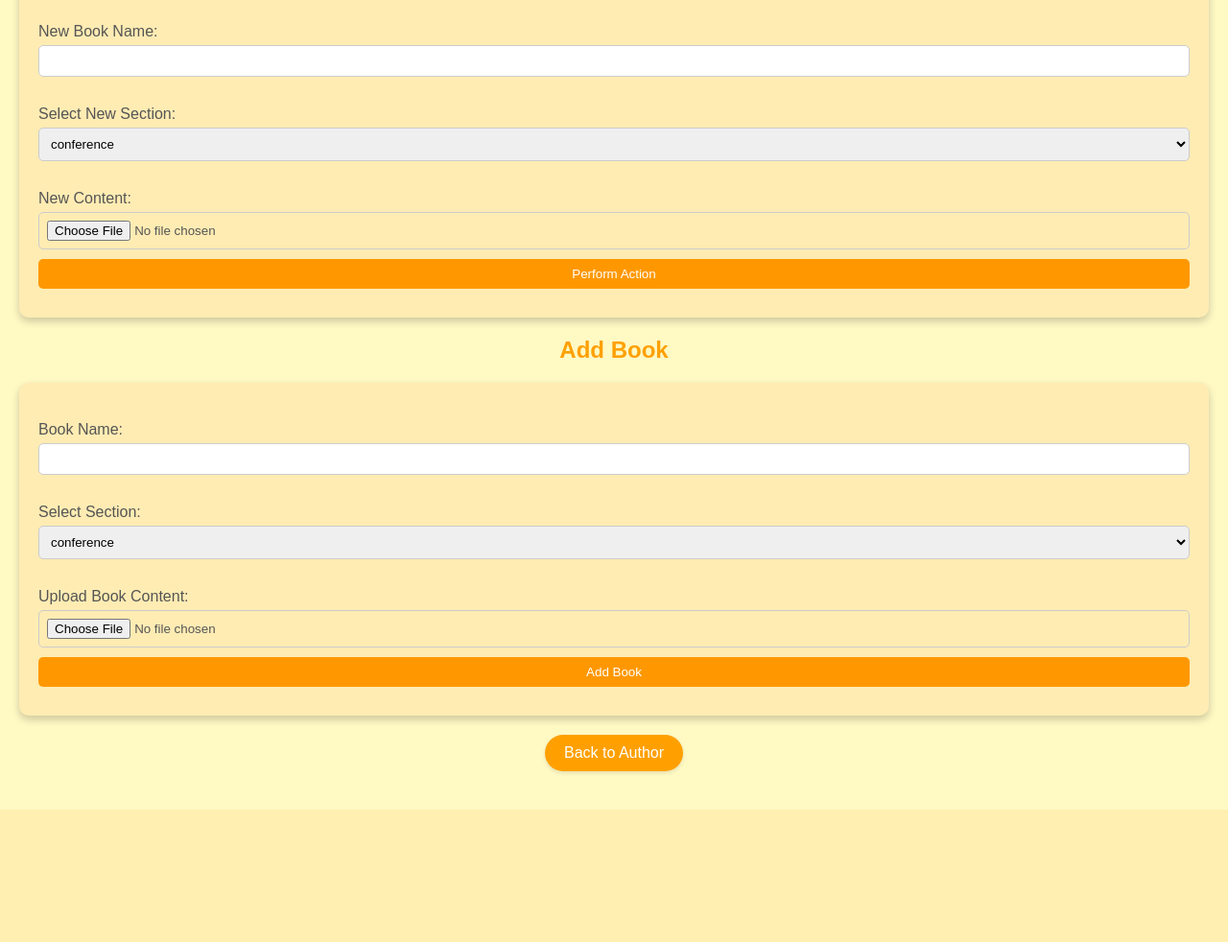
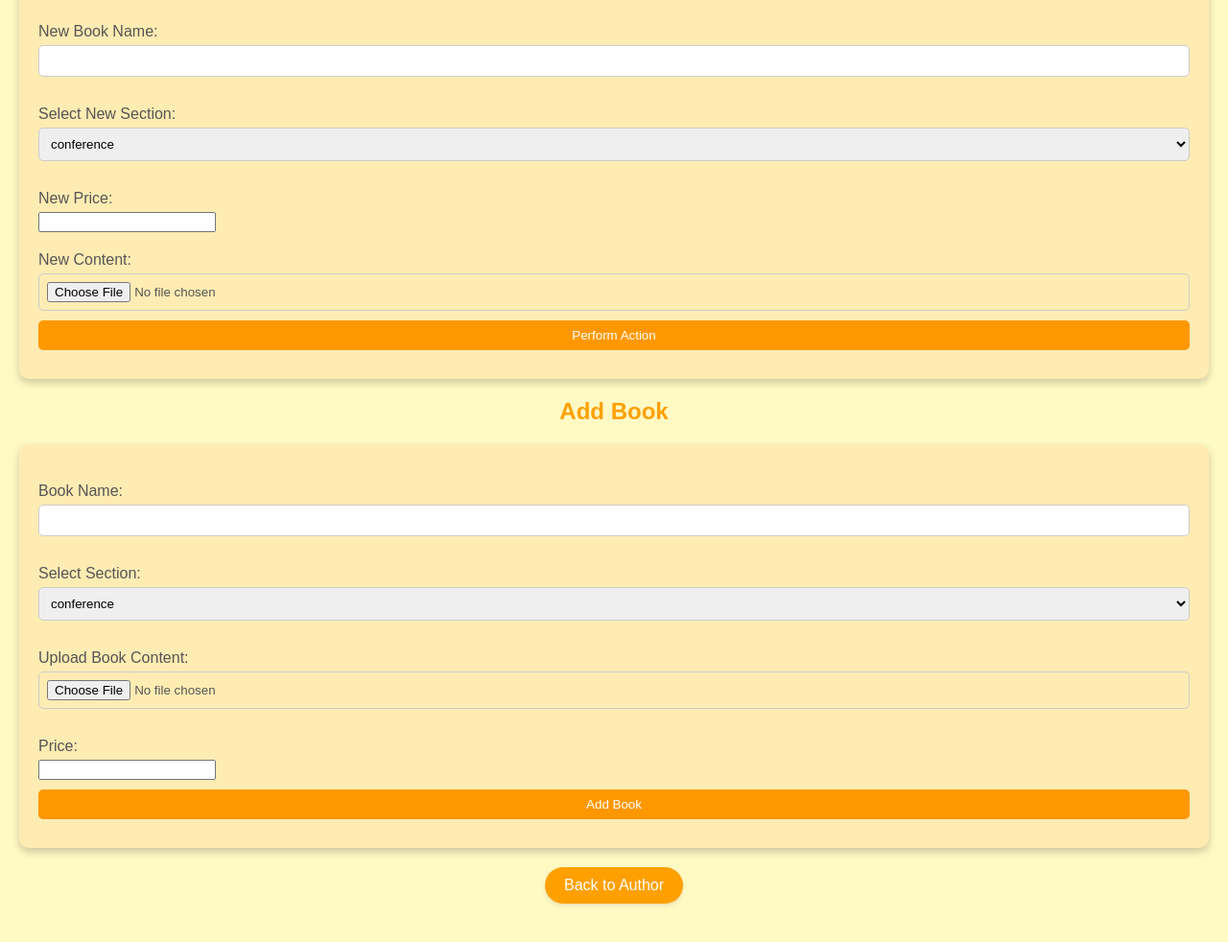
Before and after one commit to 51Hypers/AppDevProject---I, a Flask app: a page that uses templates/author/manage_books.html in a window 1280 px wide. Shown: the part 290-1272 px from the top of the page at 96% size. Before the commit the page ends 1134 px from the top, so only its background shows below. Run offline with Flask 3, Linux system fonts and the light colour scheme; a user stored in the database is signed in.

Commit message:
price fix

```diff
--- a/app.py
+++ b/app.py
@@ -453,8 +453,9 @@ def manage():
             file = request.files['content']
             author = request.form.get('author')
             section_id = request.form.get('section_id')
+            price = request.form.get('price')
 
-            if not all([name, author, section_id]) or file.filename == '':
+            if not all([name, author, section_id, price]) or file.filename == '':
                 flash('Missing data', 'error')
                 return redirect(url_for('manage'))
 
@@ -464,7 +465,7 @@ def manage():
                 file.save(filepath)
 
                 try:
-                    book = Book(name=name, content=filepath, author=author, section_id=section_id)
+                    book = Book(name=name, content=filepath, author=author, section_id=section_id, price=price)
                     db.session.add(book)
                     db.session.commit()
                     flash('Book added successfully', 'success')
@@ -841,7 +842,7 @@ def edit_or_delete_book(book_id):
 
     if not book:
         flash('Book not found', 'error')
-        return redirect(url_for('view_book'))
+        return redirect(url_for('manage'))
 
     if request.method == 'POST':
         action = request.form.get('action')
@@ -851,30 +852,42 @@ def edit_or_delete_book(book_id):
             file = request.files.get('content')
             author = request.form.get('author')
             section_id = request.form.get('section_id')
+            price = request.form.get('price')
+
+            print(f"Book ID from URL: {book_id}")
+            print(f"Form Data - Name: {name}, Author: {author}, Section ID: {section_id}, Price: {price}")
 
             # Validate input
-            if not all([name, author, section_id]) or not file or not allowed_file(file.filename):
-                flash('Missing data or file is not allowed', 'error')
+            if not all([name, author, section_id, price]):
+                flash('Missing data', 'error')
                 return redirect(request.url)
+
 
             if file and allowed_file(file.filename):
                 filename = secure_filename(file.filename)
                 filepath = os.path.join(app.config['UPLOAD_FOLDER'], filename)
                 file.save(filepath)
 
-                # Update book content path instead of direct content
                 book.content = os.path.join('uploads', filename)
 
             book.name = name
             book.author = author
             book.section_id = section_id
+            book.price = price
+
+            print(f"Book attributes after update - Name: {book.name}, Author: {book.author}, Section ID: {book.section_id}, Price: {book.price}")
 
             try:
                 db.session.commit()
+                print("Commit successful")
                 flash('Book updated successfully', 'success')
-            except:
+            except Exception as e:
                 db.session.rollback()
-                flash('Error updating book', 'error')
+                print("Error:", e)
+                flash('Error updating book: ' + str(e), 'error')
+
+
+
 
         elif action == 'delete_book':
             try:
@@ -882,13 +895,15 @@ def edit_or_delete_book(book_id):
                 db.session.commit()
                 flash('Book deleted successfully', 'success')
                 return redirect(url_for('manage'))
-            except:
+            except Exception as e:
                 db.session.rollback()
-                flash('Error deleting book', 'error')
+                flash('Error deleting book: ' + str(e), 'error')
 
-        return redirect(request.url)
+        return redirect(url_for('edit_or_delete_book', book_id=book_id))
 
     return render_template('books/edit_books.html', book=book, sections=sections)
+
+
 
 
 
@@ -941,7 +956,7 @@ def manage_books(author_name):
                 new_name = request.form.get('name')
                 new_section_id = request.form.get('section_id')
                 new_content = request.files.get('content')
-
+                new_price = request.form.get('price')
                 if new_name:
                     book.name = new_name
                 if new_section_id:
@@ -951,7 +966,8 @@ def manage_books(author_name):
                     filepath = os.path.join(app.config['UPLOAD_FOLDER'], filename)
                     new_content.save(filepath)
                     book.content = filepath
-
+                if new_price:
+                    book.price = new_price
                 try:
                     db.session.commit()
                     flash('Book updated successfully', 'success')
@@ -981,8 +997,8 @@ def manage_books(author_name):
             new_book_name = request.form.get('newBookName')
             new_book_section_id = request.form.get('newBookSection')
             new_book_content = request.files.get('newBookContent')
-
-            if not all([new_book_name, new_book_section_id, new_book_content]):
+            new_book_price = request.form.get('newBookPrice')
+            if not all([new_book_name, new_book_section_id, new_book_content, new_book_price]):
                 flash('Missing data for adding Book', 'error')
                 return redirect(url_for('manage_books', author_name=author_name))
 
@@ -991,7 +1007,7 @@ def manage_books(author_name):
                 filepath = os.path.join(app.config['UPLOAD_FOLDER'], filename)
                 new_book_content.save(filepath)
 
-                new_book = Book(name=new_book_name, author=author_name, section_id=new_book_section_id, content=filepath)
+                new_book = Book(name=new_book_name, author=author_name, section_id=new_book_section_id, content=filepath, price=new_book_price)
                 db.session.add(new_book)
                 db.session.commit()
                 flash('Book added successfully', 'success')
--- a/templates/author/manage_books.html
+++ b/templates/author/manage_books.html
@@ -5,23 +5,24 @@
     <style>
       body {
         font-family: 'Arial', sans-serif;
-          background-color: #FFF9C4; /* Light yellow background */
+        background-color: #fff9c4; /* Light yellow background */
         margin: 0;
         padding: 20px;
         color: #555;
       }
 
-      h1, h2 {
-          color: #FFA000; /* Amber color for headings */
+      h1,
+      h2 {
+        color: #ffa000; /* Amber color for headings */
         text-align: center;
         margin-bottom: 20px;
       }
 
       form {
-          background-color: #FFECB3; /* Lighter yellow for forms */
+        background-color: #ffecb3; /* Lighter yellow for forms */
         padding: 20px;
         margin-bottom: 20px;
-          box-shadow: 0 4px 8px rgba(0,0,0,0.2); /* Soft shadow for depth */
+        box-shadow: 0 4px 8px rgba(0, 0, 0, 0.2); /* Soft shadow for depth */
         border-radius: 10px;
       }
 
@@ -31,7 +32,10 @@
         margin-bottom: 5px;
       }
 
-      input[type="text"], select, input[type="file"], button {
+      input[type='text'],
+      select,
+      input[type='file'],
+      button {
         width: 100%;
         padding: 8px;
         margin-bottom: 10px; /* Adjusted spacing */
@@ -41,12 +45,14 @@
         transition: box-shadow 0.3s ease-in-out; /* Transition for shadow */
       }
 
-      input[type="text"]:hover, select:hover, input[type="file"]:hover {
+      input[type='text']:hover,
+      select:hover,
+      input[type='file']:hover {
         box-shadow: 0 0 8px rgba(255, 165, 0, 0.8); /* Orange glow on hover */
       }
 
       button {
-          background-color: #FF9800; /* Orange color for buttons */
+        background-color: #ff9800; /* Orange color for buttons */
         color: white;
         border: none;
         cursor: pointer;
@@ -54,20 +60,21 @@
       }
 
       button:hover {
-          background-color: #F57C00; /* Darker orange on hover */
+        background-color: #f57c00; /* Darker orange on hover */
         transform: translateY(-2px); /* Slight raise effect */
       }
 
-      #editFields, #deleteField {
+      #editFields,
+      #deleteField {
         margin-top: 20px; /* Added spacing */
       }
 
       #deleteField button {
-          background-color: #D32F2F; /* Red color for delete button */
+        background-color: #d32f2f; /* Red color for delete button */
       }
 
       #deleteField button:hover {
-          background-color: #B71C1C; /* Darker red on hover */
+        background-color: #b71c1c; /* Darker red on hover */
       }
 
       .back-button {
@@ -75,15 +82,15 @@
         width: fit-content;
         margin: 0 auto 20px; /* Centered and added margin at the bottom */
         padding: 10px 20px;
-            background-color: #FFA000; /* Amber color to match headings */
+        background-color: #ffa000; /* Amber color to match headings */
         color: white;
         text-decoration: none;
         border-radius: 20px; /* Consistent with button styles */
-            box-shadow: 0 2px 4px rgba(0,0,0,0.1); /* Light shadow for depth */
+        box-shadow: 0 2px 4px rgba(0, 0, 0, 0.1); /* Light shadow for depth */
       }
 
       .back-button:hover {
-            background-color: #FB8C00; /* Slightly darker on hover */
+        background-color: #fb8c00; /* Slightly darker on hover */
         transform: translateY(-2px); /* Consistent raise effect */
       }
     </style>
@@ -135,6 +142,8 @@
           <option value="{{ section.id }}">{{ section.name }}</option>
           {% endfor %}
         </select>
+        <label for="price">New Price:</label>
+        <input type="number" id="price" name="price" min="0" step="1" />
         <label for="content">New Content:</label>
         <input type="file" id="content" name="content" />
       </div>
@@ -165,8 +174,15 @@
         required
         accept=".pdf,.txt,.doc,.docx"
       />
-
-      <!-- Hidden input field to pass author name -->
+      <label for="newBookPrice">Price:</label>
+      <input
+        type="number"
+        id="newBookPrice"
+        name="newBookPrice"
+        min="0"
+        step="1"
+        required
+      />
       <input
         type="hidden"
         id="authorName"
@@ -174,8 +190,12 @@
         value="{{ author_name }}"
       />
 
-      <button type="submit">Add Book</button>
+      <button type="submit" style="margin-top: 10px;">Add Book</button>
     </form>
-    <a href="{{ url_for('author_page', author_name=author_name) }}" class="back-button">Back to Author</a>
+    <a
+      href="{{ url_for('author_page', author_name=author_name) }}"
+      class="back-button"
+      >Back to Author</a
+    >
   </body>
 </html>
--- a/templates/librarian/manage.html
+++ b/templates/librarian/manage.html
@@ -31,7 +31,7 @@ label {
   margin-top: 20px; /* Margin on top for spacing */
 }
 
-input[type="text"],
+input[type="text"],input[type="number"],
 textarea,
 select {
   width: 98%;
@@ -63,6 +63,7 @@ input[type="submit"]:hover {
   background-color: #a00;
   color: white; /* Scale effect on hover */
 }
+
 
 ul {
   list-style-type: none;
@@ -193,9 +194,12 @@ body {
           <option value="{{ section.id }}">{{ section.name }}</option>
           {% endfor %}
         </select><br />
+        <label for="price">Price:</label><br />
+        <input type="number" id="price" name="price" min="1" step="1" required/><br />
         <input type="submit" value="Add Book" />
       </form>
     </section>
+
 
     <section id="add-sections">
       <h1>Add Sections</h1>
```
Also changed, not shown: templates/books/edit_books.html (+17 -5 lines), instance/library.db. Lines whose indentation alone changed are shown as unchanged.
